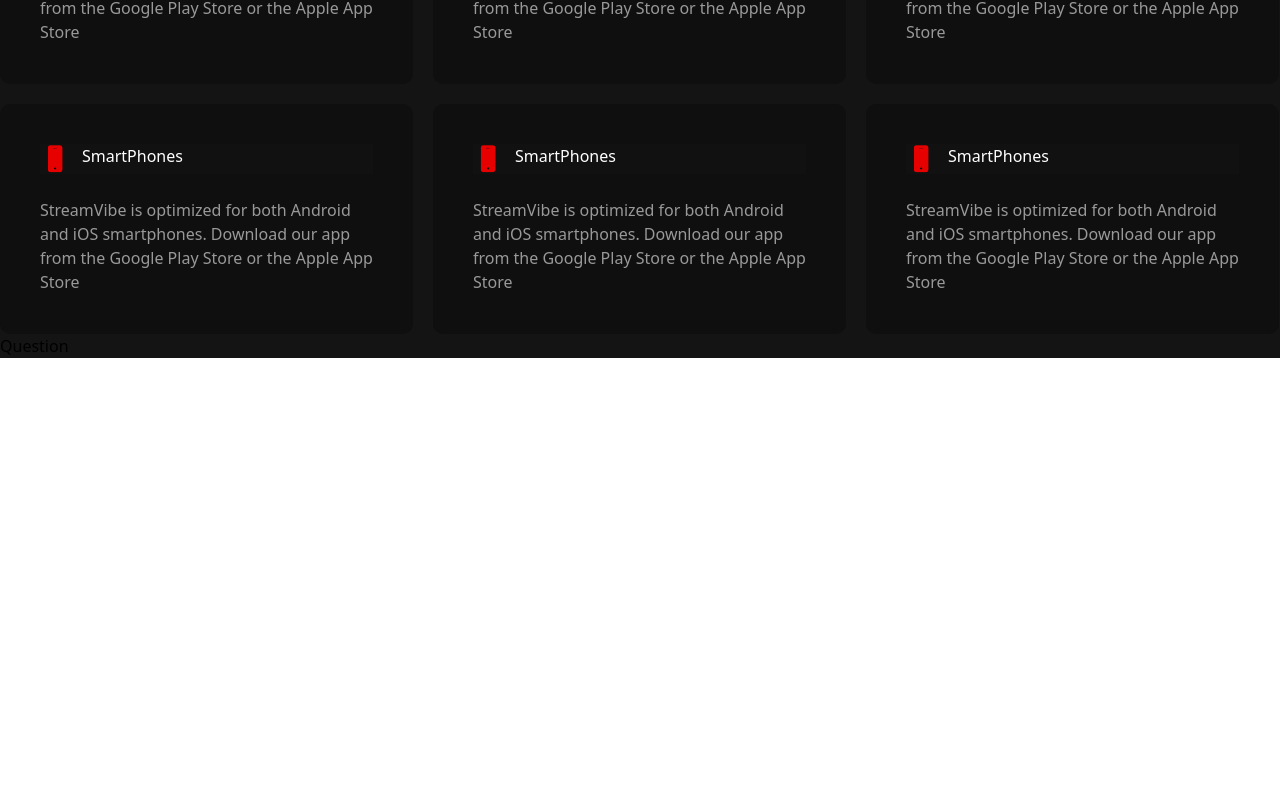
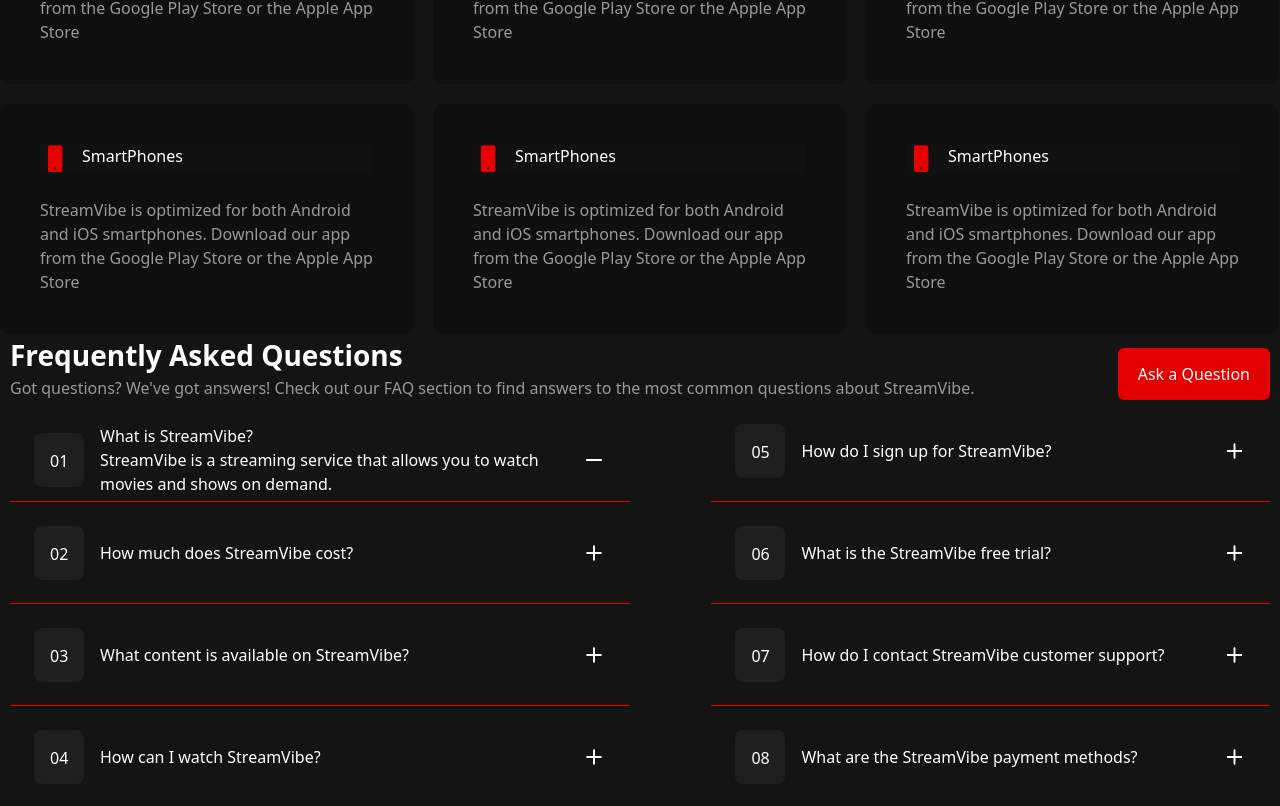
Before and after one commit to DataKvinikadze/Homework-1, a React (Vite) app: page / in a window 1280 px wide. Shown: the part 1420-2226 px from the top of the page. Before the commit the page ends 1778 px from the top, so only its background shows below. Built offline with nearby package versions, Linux system fonts and the light colour scheme.

Commit message:
feature/Complete Question.jsx

```diff
--- a/src/Components/Question.jsx
+++ b/src/Components/Question.jsx
@@ -1,7 +1,43 @@
 import React from "react";
+import { Questions } from "../constants";
+import QuestionCard from "./QuestionCard";
 
 const Question = () => {
-  return <div>Question</div>;
+  return (
+    <>
+      <div className="max-w-[1440px] w-full mx-auto flex justify-center">
+        <div className="max-w-[1300px] px-[10px] w-full text-white">
+          <div className="flex justify-between items-end">
+            <div>
+              <h1 className="text-[28px] font-bold">{Questions.title}</h1>
+              <p className="text-[#999999]">{Questions.subTitle}</p>
+            </div>
+            <button className="bg-[#E50000] px-[20px] py-[14px] rounded-[6px]">
+              Ask a Question
+            </button>
+          </div>
+          {/* Bottom */}
+          <div>
+            <ul className="flex flex-col max-h-[446px] h-full flex-wrap gap-x-[40px]">
+              {Questions.content.map((question) => {
+                return (
+                  <>
+                    <QuestionCard
+                      key={question.id}
+                      number={question.id}
+                      icon={question.icon}
+                      title={question.title}
+                      content={question.content}
+                    />
+                  </>
+                );
+              })}
+            </ul>
+          </div>
+        </div>
+      </div>
+    </>
+  );
 };
 
 export default Question;
```
